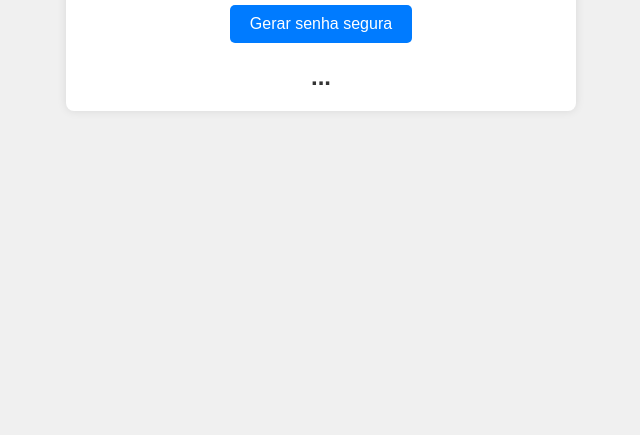
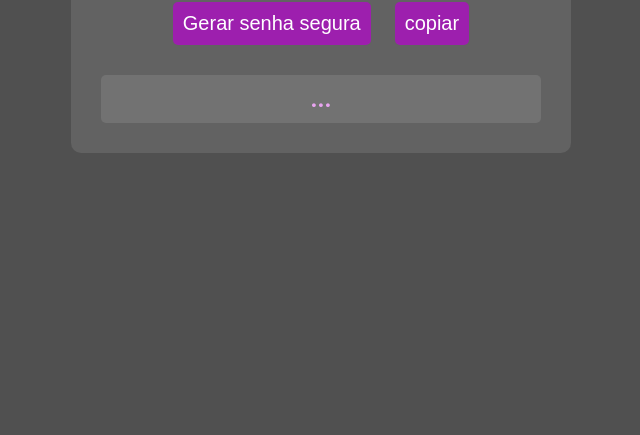
Before and after one commit to BrunoPelegrino/exercicios-front, a website with bundled scripts: page src/index.html in a window 1280 px wide. Shown: the part 381-816 px from the top of the page, without its empty margins (319-959 px from the left). Built offline with nearby package versions, Linux system fonts and the light colour scheme.

Commit message:
projeto para gerar senhas aleatorias

```diff
--- a/src/index.html
+++ b/src/index.html
@@ -4,12 +4,12 @@
     <meta charset="UTF-8">
     <meta name="viewport" content="width=device-width, initial-scale=1.0">
     <title>Gerador de senhas seguras</title>
-    <link rel="stylesheet" href="style.css">
 </head>
 <body>
     <div class="container">
         <h1>🔒 Gerador de senhas seguras</h1>
         <button id="generate-password">Gerar senha segura</button>
+        <button id="copy-btn">copiar</button>
         <h2 id="password-display">...</h2>
     </div>
     <script src="main.js" type="module"></script>
--- a/src/main.js
+++ b/src/main.js
@@ -1,8 +1,18 @@
 import { nanoid } from 'nanoid';
+import { copy } from 'clipboard-copy';
+
+import "./style.css";
 
 const generateBtn = document.getElementById('generate-password');
-const showPassword = document.getElementById('password-display')
+const showPassword = document.getElementById('password-display');
+const copyBtn = document.getElementById('copy-btn');
+
 generateBtn.addEventListener('click', () => {
-        const password = nanoid();
-        showPassword.innerHTML = password
+  const password = nanoid();
+  showPassword.innerHTML = password;
+});
+
+
+copyBtn.addEventListener('click', function () {
+  copy(showPassword.innerHTML)
 })
--- a/src/style.css
+++ b/src/style.css
@@ -1,44 +1,37 @@
-* {
-    box-sizing: border-box;
-    margin: 0;
-    padding: 0;
-}
-
-body, html {
-    height: 100%;
-    font-family: Arial, sans-serif;
+/* src/style.css */
+body {
+    background-color: #505050;
+    color: white;
+    font-family: Roboto, Oxygen, Ubuntu, Cantarell, 'Open Sans', 'Helvetica Neue', sans-serif;
+    text-align: center;
     display: flex;
+    flex-direction: column;
+    align-items: center;
     justify-content: center;
-    align-items: center;
-    background-color: #f0f0f0;
+    min-height: 100vh;
   }
 
   .container {
-    text-align: center;
-    padding: 20px;
-    background-color: #fff;
-    border-radius: 8px;
-    box-shadow: 0 0 10px rgba(0, 0, 0, 0.1);
+    background-color: rgba(255,255,255,0.1);
+    max-width: 600px;
+    border-radius: 10px;
+    padding: 10px 30px;
+  }
+
+  h2 {
+    color: #e8a4f0;
+    background-color: rgba(255,255,255,0.1);
+    border-radius: 5px;
+    padding: 10px;
   }
 
   button {
-    padding: 10px 20px;
-    font-size: 16px;
-    margin-top: 20px;
-    border: none;
+    background-color: #9d1fae;
+    border: 0 none;
+    padding: 10px;
+    font-size: 20px;
+    color: white;
     border-radius: 5px;
-    background-color: #007BFF;
-    color: white;
     cursor: pointer;
-    transition: background-color 0.3s;
+    margin: 10px
   }
-
-button:hover {
-    background-color: #0056b3;
-}
-
-h2 {
-    margin-top: 20px;
-    font-size: 24px;
-    color: #333;
-}
```
Also changed, not shown: src/.eslintrc.json (added). Lines whose indentation alone changed are shown as unchanged.
